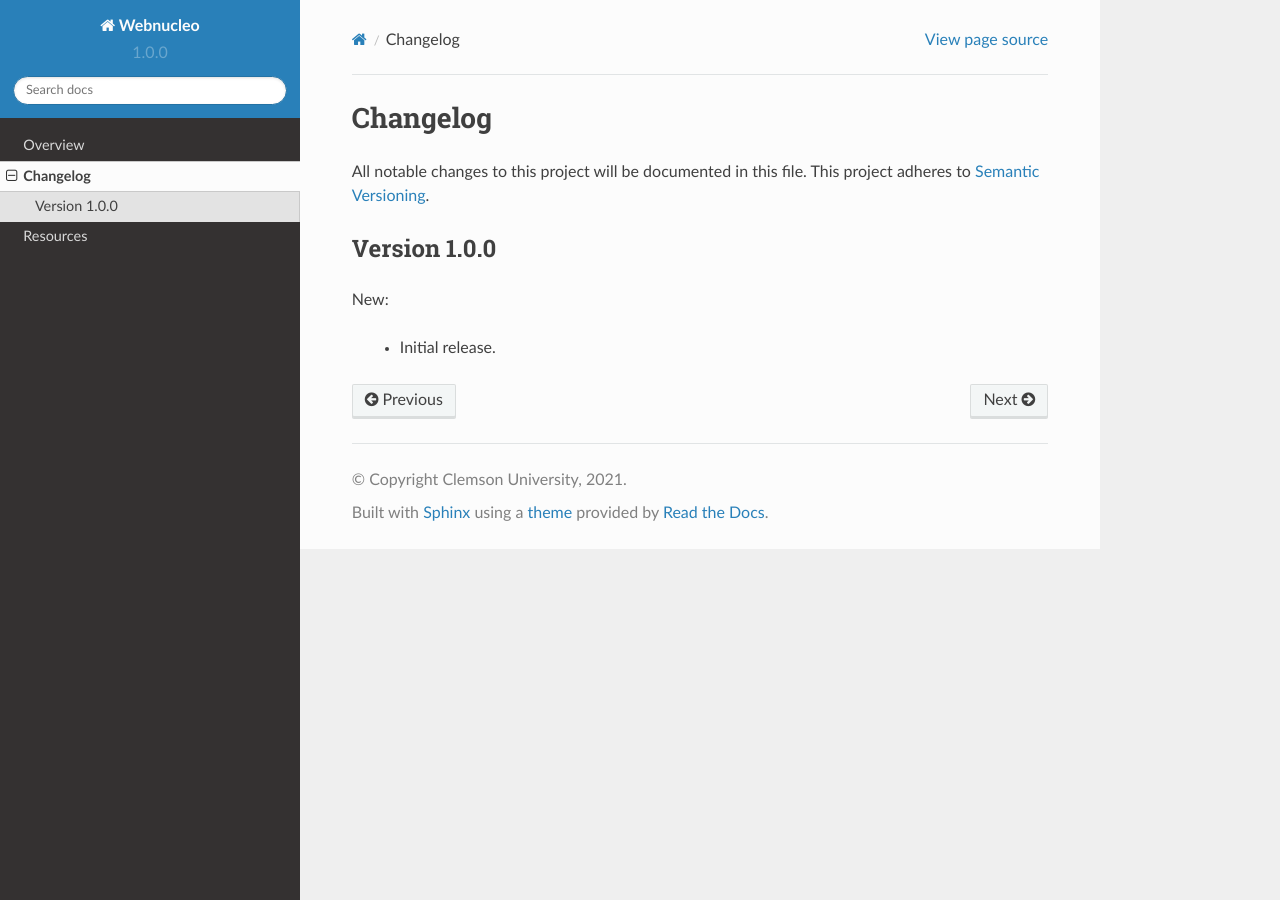
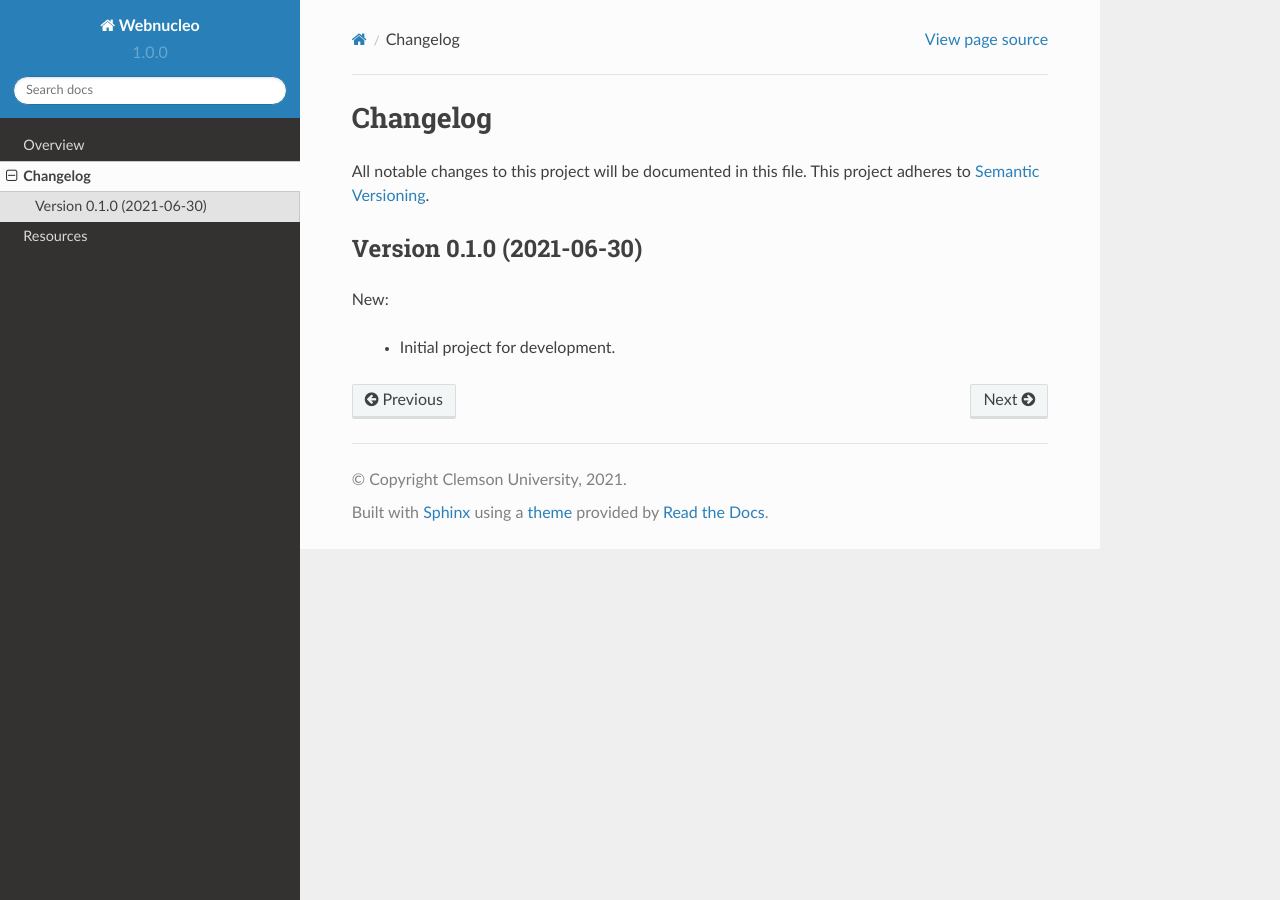
Before and after one commit to webnucleo-org/webnucleo, a Sphinx documentation site: the page built from doc/source/changelog.rst, in a window 1280 px wide. Built offline with Sphinx 7.4.7 and the Read the Docs theme 2.0.0, drawn with Linux system fonts in a browser that asks for light colours.

Commit message:
Set initial development version.

```diff
--- a/doc/source/changelog.rst
+++ b/doc/source/changelog.rst
@@ -4,9 +4,9 @@ Changelog
 All notable changes to this project will be documented in this file.  This
 project adheres to `Semantic Versioning <http://semver.org/spec/v2.0.0.html>`_.
 
-Version 1.0.0
---------------
+Version 0.1.0 (2021-06-30)
+--------------------------
 
 New:
 
-  * Initial release.
+  * Initial project for development.
--- a/doc/source/index.rst
+++ b/doc/source/index.rst
@@ -1,7 +1,5 @@
 .. wnutils documentation master file, created by
    sphinx-quickstart on Thu May 10 10:29:49 2018.
-   You can adapt this file completely to your liking, but it should at least
-   contain the root `toctree` directive.
 
 Welcome to Webnucleo!
 =====================
```
